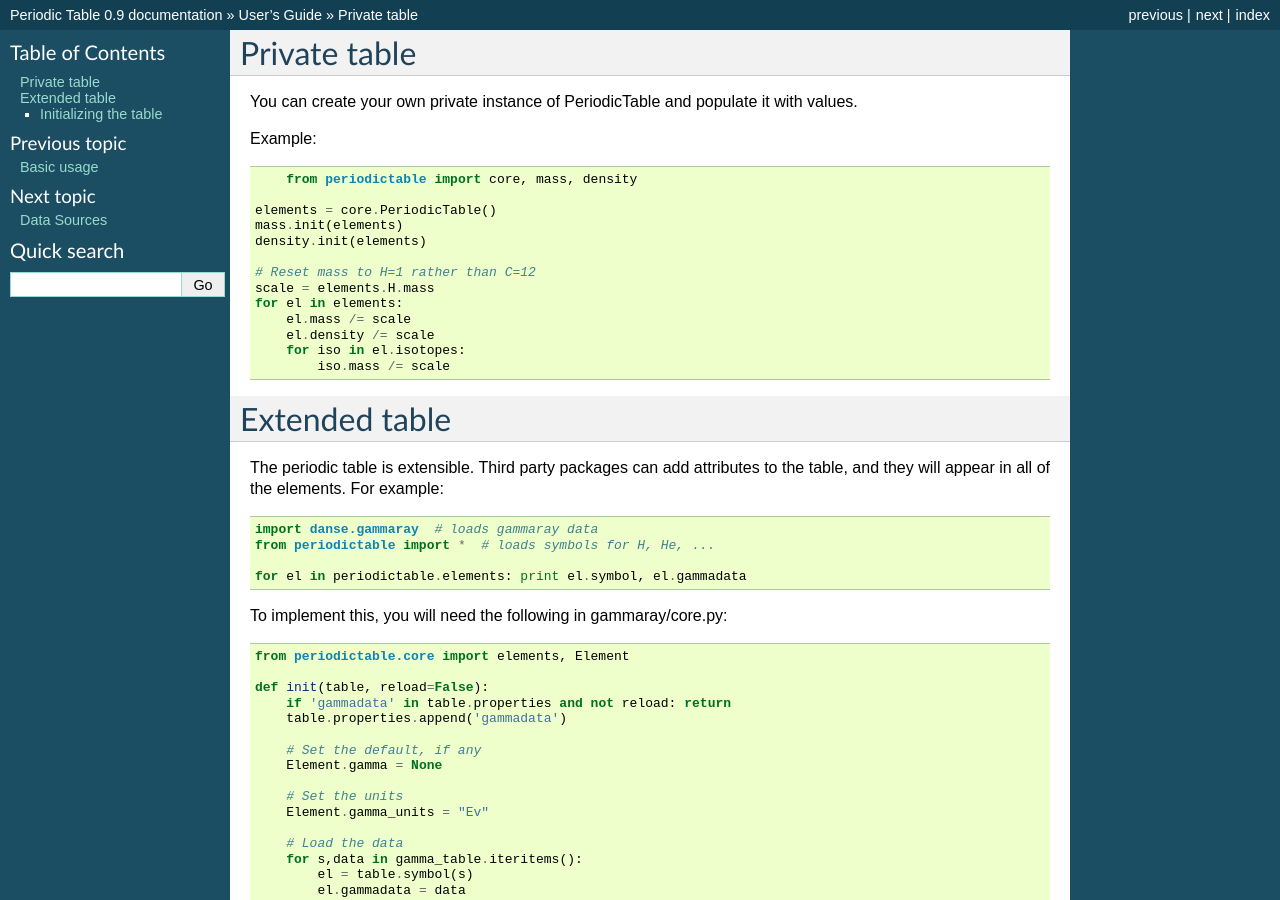
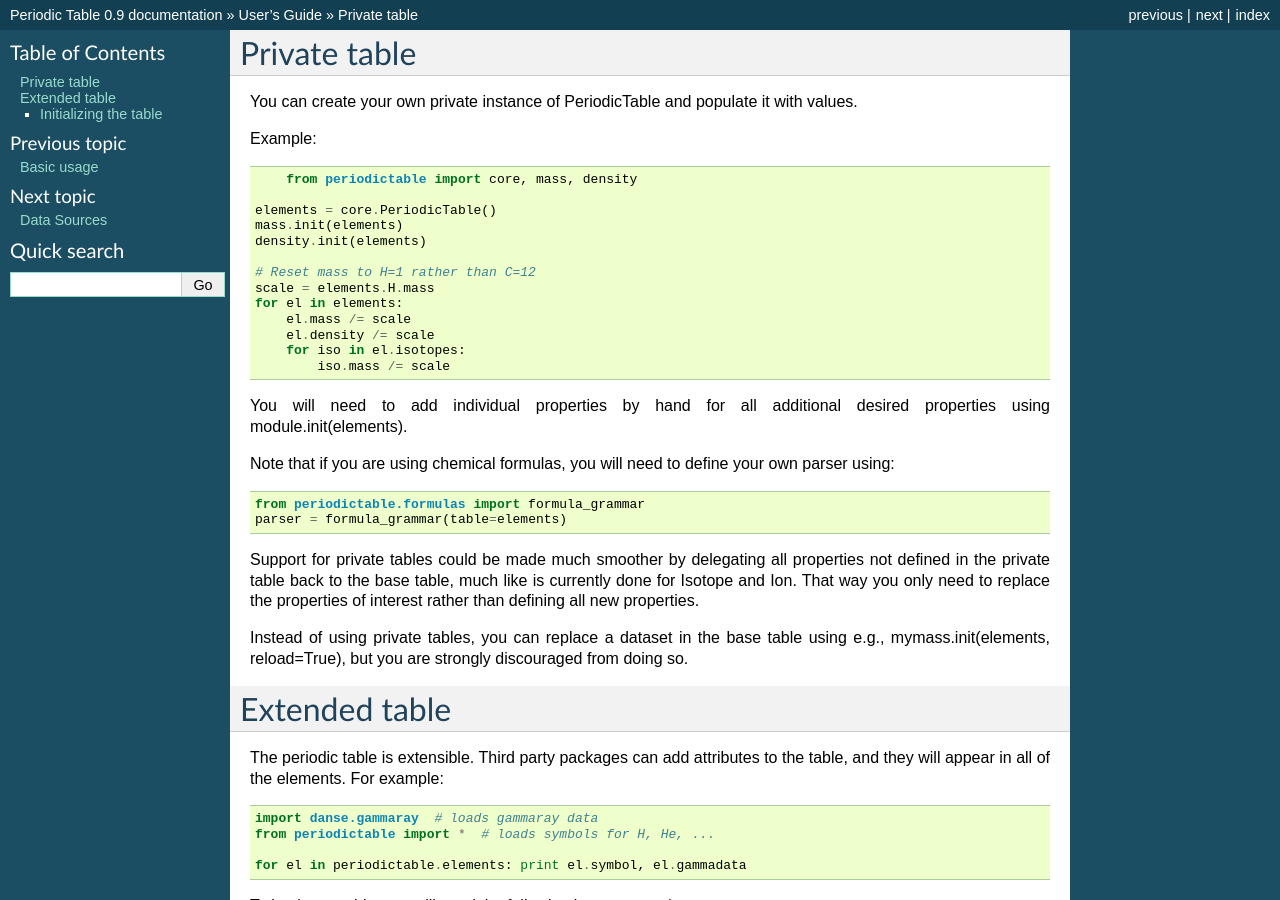
Before and after one commit to pkienzle/periodictable, a Sphinx documentation site: the page built from doc/sphinx/guide/extending.rst, in a window 1280 px wide and 900 px high. Built offline with Sphinx 7.4.7, drawn with Linux system fonts in a browser that asks for light colours; formulas are drawn with MathJax 3.

Commit message:
elements: better docs for private tables

```diff
--- a/doc/sphinx/guide/extending.rst
+++ b/doc/sphinx/guide/extending.rst
@@ -22,6 +22,25 @@ Example::
         el.density /= scale
         for iso in el.isotopes:
             iso.mass /= scale
+
+You will need to add individual properties by hand for all additional
+desired properties using module.init(elements).
+
+Note that if you are using chemical formulas, you will need to
+define your own parser using::
+
+	from periodictable.formulas import formula_grammar
+	parser = formula_grammar(table=elements)
+
+Support for private tables could be made much smoother by delegating
+all properties not defined in the private table back to the base table,
+much like is currently done for Isotope and Ion.  That way you only
+need to replace the properties of interest rather than defining all
+new properties.
+
+Instead of using private tables, you can replace a dataset in the
+base table using e.g., mymass.init(elements, reload=True), but you
+are strongly discouraged from doing so.
 
 .. _extending:
 
```
